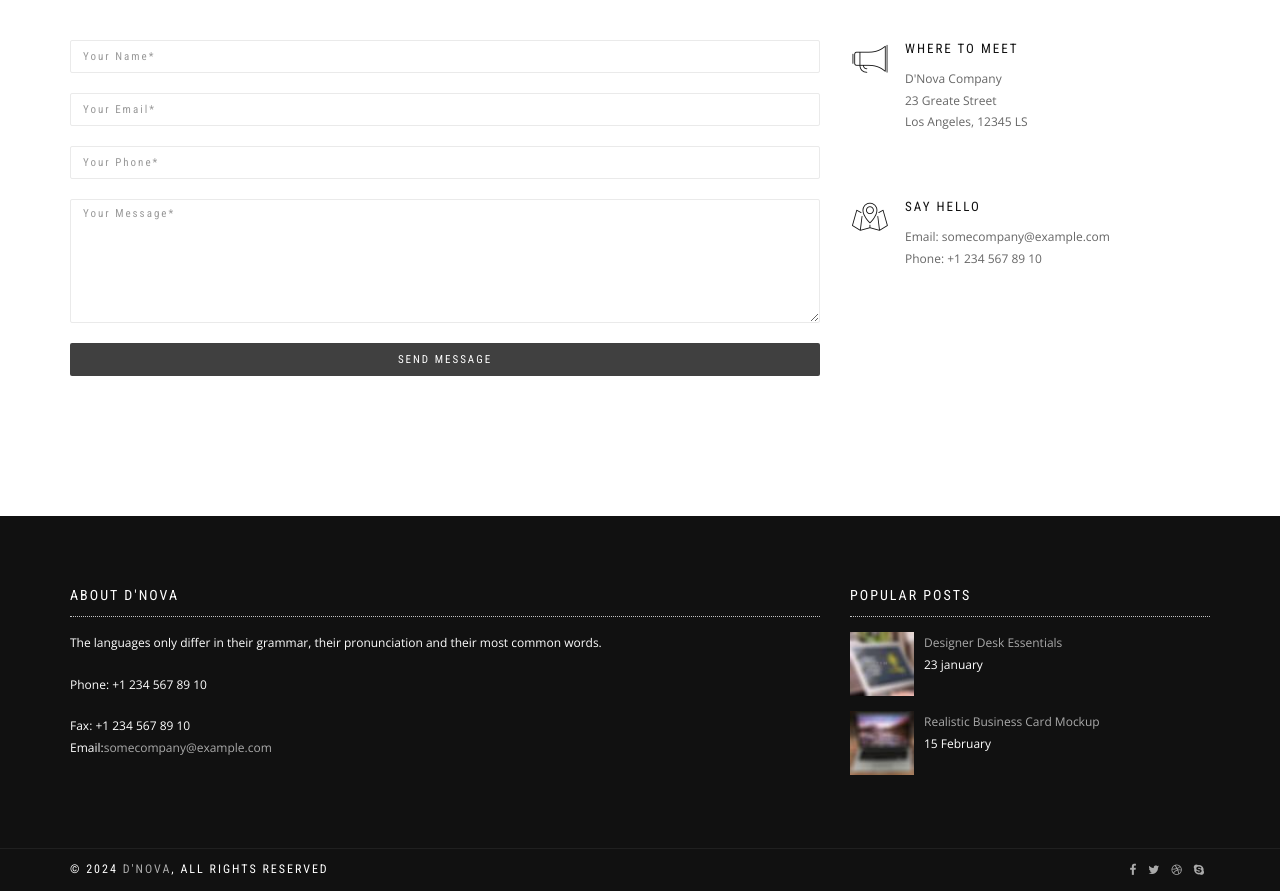
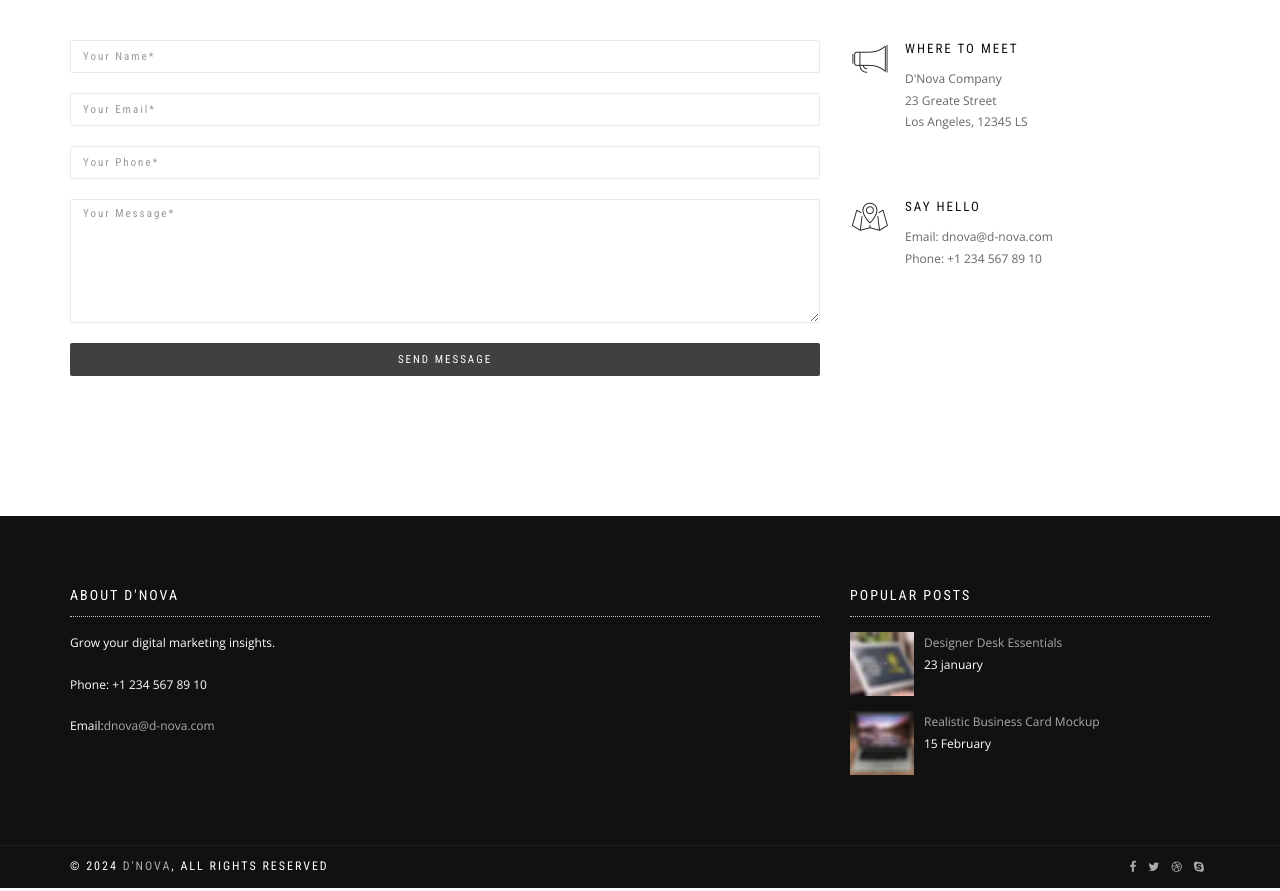
Before and after one commit to qudwn1114/BuzzWave, a Django app: page / in a window 1280 px wide. Shown: the part 3813-4704 px from the top of the page. Run offline with Django 4.2, Linux system fonts and the light colour scheme; parts of the project's set-up code (start-up, migrations or seed data) failed here and were passed over; some libraries are stand-ins or nearby versions; some web fonts are replaced.

Commit message:
fix: smtp & email info

```diff
--- a/buzzwave/config/settings.py
+++ b/buzzwave/config/settings.py
@@ -147,5 +147,5 @@ EMAIL_HOST = config['EMAILS']['EMAIL_HOST']
 EMAIL_PORT = config['EMAILS']['EMAIL_PORT']
 EMAIL_HOST_USER = config['EMAILS']['EMAIL_HOST_USER']
 EMAIL_HOST_PASSWORD = config['EMAILS']['EMAIL_HOST_PASSWORD']
-EMAIL_USE_TLS = True
-DEFAULT_FROM_EMAIL = EMAIL_HOST_USER
+EMAIL_USE_SSL = True
+DEFAULT_FROM_EMAIL = f"D'Nova <{EMAIL_HOST_USER}>"
--- a/buzzwave/templates/includes/website/footer.html
+++ b/buzzwave/templates/includes/website/footer.html
@@ -5,9 +5,9 @@
       <div class="col-sm-8">
         <div class="widget">
           <h5 class="widget-title font-alt">About D'Nova</h5>
-          <p>The languages only differ in their grammar, their pronunciation and their most common words.</p>
-          <p>Phone: +1 234 567 89 10</p>Fax: +1 234 567 89 10
-          <p>Email:<a href="#">somecompany@example.com</a></p>
+          <p>Grow your digital marketing insights.</p>
+          <p>Phone: +1 234 567 89 10</p>
+          <p>Email:<a href="mailto:dnova@d-nova.com">dnova@d-nova.com</a></p>
         </div>
       </div>
       <div class="col-sm-4">
--- a/buzzwave/website/templates/authentication/user_main.html
+++ b/buzzwave/website/templates/authentication/user_main.html
@@ -402,7 +402,7 @@
             </div>
             <div class="alt-features-item mt-xs-60">
                 <div class="alt-features-icon"><span class="icon-map"></span></div>
-                <h3 class="alt-features-title font-alt">Say Hello</h3>Email: somecompany@example.com<br/>Phone: +1 234 567 89 10
+                <h3 class="alt-features-title font-alt">Say Hello</h3>Email: dnova@d-nova.com<br/>Phone: +1 234 567 89 10
             </div>
             </div>
         </div>
--- a/buzzwave/website/views/authentication_views/auth_views.py
+++ b/buzzwave/website/views/authentication_views/auth_views.py
@@ -141,7 +141,7 @@ class SignupView(View):
                 'token': account_activation_token.make_token(user),
             })
             mail_title = "[D'Nova] Activate your account"
-            sendEmail = EmailMessage(mail_title, message, settings.EMAIL_HOST_USER, to=[email])
+            sendEmail = EmailMessage(mail_title, message, f"D'Nova <{settings.EMAIL_HOST_USER}>", to=[email])
             sendEmail.send()
 
         except Exception as e:
@@ -182,7 +182,7 @@ class ActivationConfirmView(View):
                 'token': account_activation_token.make_token(user),
             })
             mail_title = "[D'Nova] Activate your account"
-            sendEmail = EmailMessage(mail_title, message, settings.EMAIL_HOST_USER, to=[user.email])
+            sendEmail = EmailMessage(mail_title, message, f"D'Nova <{settings.EMAIL_HOST_USER}>", to=[user.email])
             sendEmail.send()
             return JsonResponse({"url":reverse('website:activation_confirm') + f'?username={user.username}', "message":"Email sent completed"}, status=status.HTTP_200_OK)
         else:
@@ -215,7 +215,7 @@ def contact(request: HttpRequest):
     email = request.POST['email']
     phone = request.POST['phone']
     message = request.POST['message']
-    to_email = 'yttrendreport@gmail.com'
+    to_email = 'dnova@d-nova.com'
 
     try:
         message = render_to_string('authentication/contact_email.html', {
@@ -225,8 +225,8 @@ def contact(request: HttpRequest):
             'message' : message
         })
 
-        mail_title = f"[D'Nova] Contact email ({name})"
-        sendEmail = EmailMessage(mail_title, message, settings.EMAIL_HOST_USER, to=[to_email])
+        mail_title = f"Contact from {name}"
+        sendEmail = EmailMessage(mail_title, message, f"Contact <{settings.EMAIL_HOST_USER}>", to=[to_email])
         sendEmail.send()
     except Exception as e:
         return JsonResponse({
```
